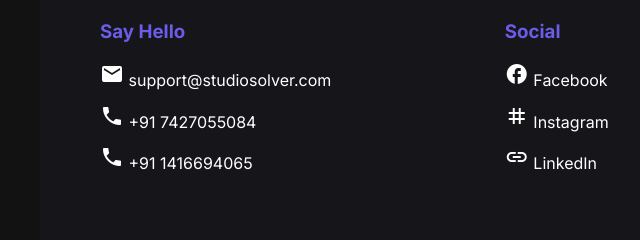
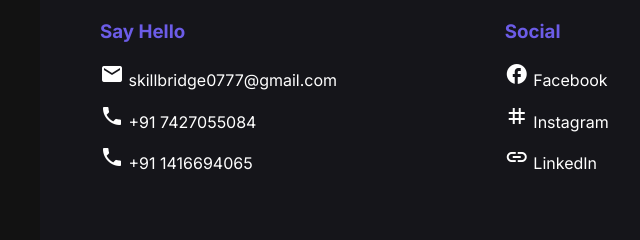
Before and after one commit to lllakshit/Skill-Bridge-, a plain HTML site: page index.html in a window 1280 px wide. Shown: the part 1772-2012 px from the top of the page, 0-640 px from the left. Drawn offline with nearby package versions, Linux system fonts and the light colour scheme.

Commit message:
Update index.html

```diff
--- a/index.html
+++ b/index.html
@@ -43,7 +43,7 @@
             <p>
               <span class="material-icons">email</span>
               <a href="mailto:support@studiosolver.com"
-                >support@studiosolver.com</a
+                >skillbridge0777@gmail.com</a
               >
             </p>
             <p><span class="material-icons">phone</span> +91 7427055084</p>
```
